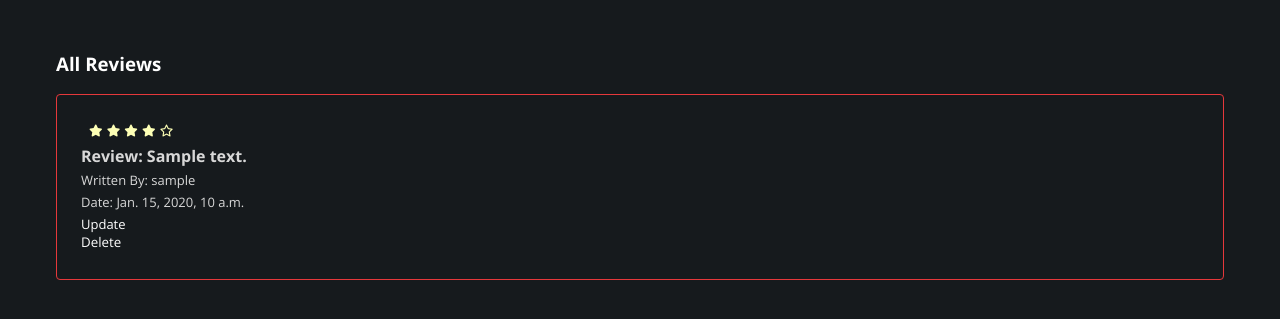
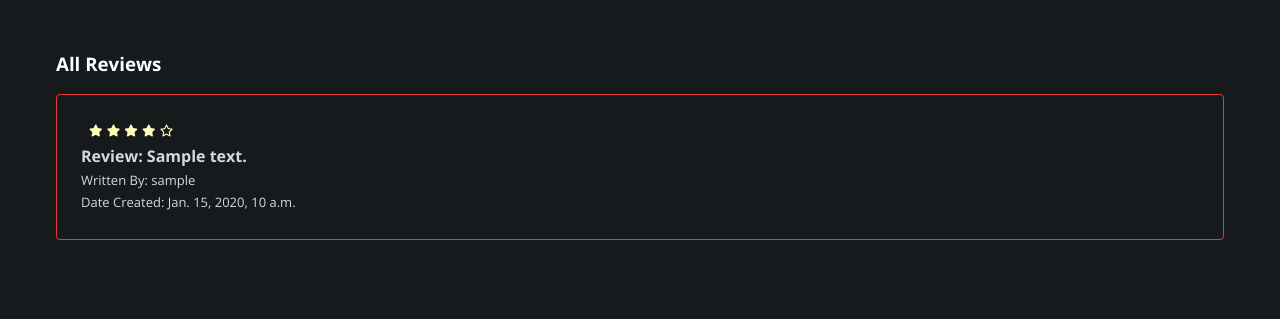
Before and after one commit to supriyasavaram/mcu, a Django app: page /reviews in a window 1280 px wide. Shown: the part 141-460 px from the top of the page. Run offline with Django 3.2, Linux system fonts and the light colour scheme; tables that the repository leaves empty hold one stand-in row (values such as "Sample post"); parts of the project's set-up code (start-up, migrations or seed data) failed here and were passed over; some libraries are stand-ins or nearby versions.

Commit message:
fixing bug so that unauthenticated users do not get option to update/delete reviews

```diff
--- a/mcu_site/templates/profile.html
+++ b/mcu_site/templates/profile.html
@@ -61,7 +61,7 @@
                             Written By: {{ review.author }}
                         </div>
                         <div class="date">
-                            Date: {{ review.date_written }}
+                            Date Created: {{ review.date_written }}
                         </div>
 
 
--- a/mcu_site/templates/reviews.html
+++ b/mcu_site/templates/reviews.html
@@ -59,10 +59,10 @@
                             Written By: {{ review.author }}
                         </div>
                         <div class="date">
-                            Date: {{ review.date_written }}
+                            Date Created: {{ review.date_written }}
                         </div>
 
-                        {% if user.username in review.author.username %} <!--review creator is user-->
+                        {% if user.is_authenticated and user.username in review.author.username %} <!--review creator is user-->
                             <div class="date">
 
                                 <a href="/submit-review/{{ review.title.title }}">Update</a>
```
